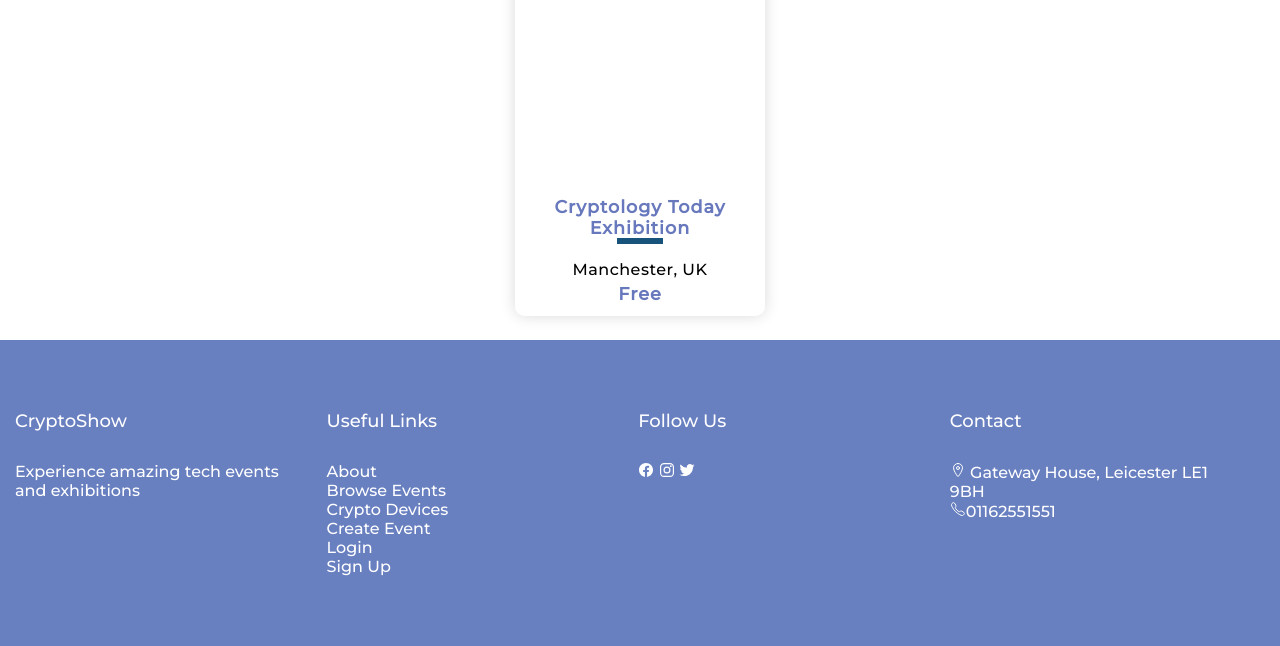
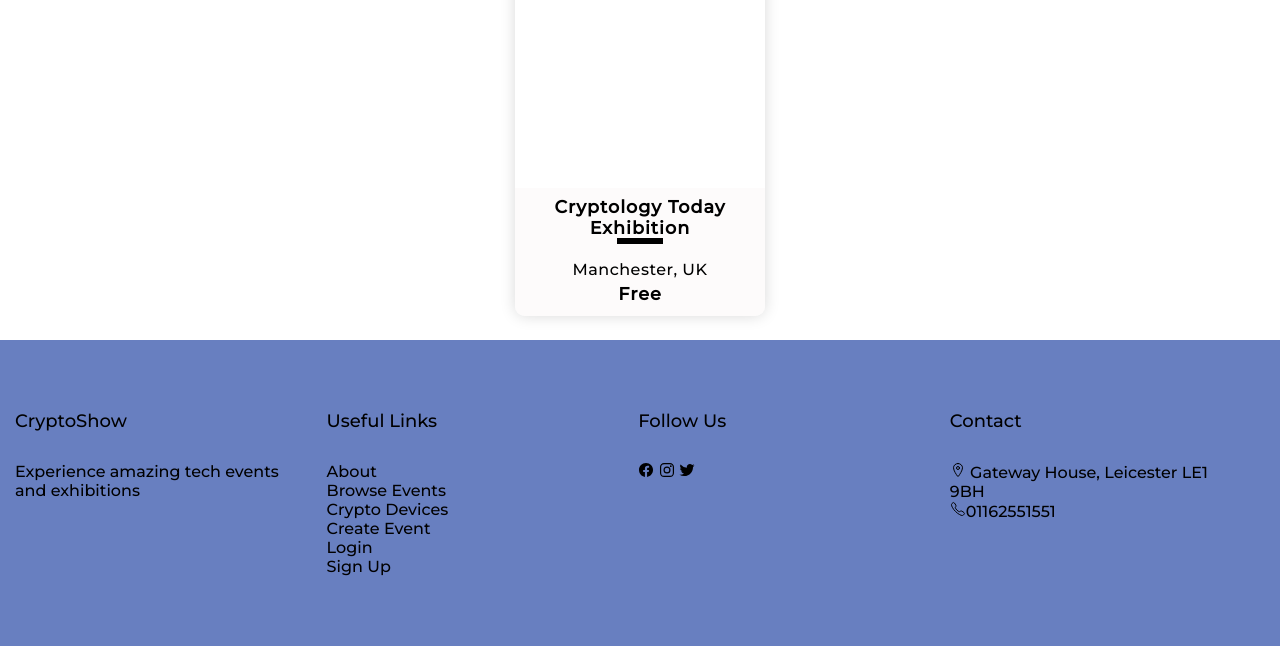
Before and after one commit to its-ym/web-dev-group, a PHP site: page / in a window 1280 px wide. Shown: the part 1102-1748 px from the top of the page. Run offline with PHP 8.4, Linux system fonts and the light colour scheme.

Commit message:
Update style.css

```diff
--- a/web-dev-coursework2/style.css
+++ b/web-dev-coursework2/style.css
@@ -18,7 +18,7 @@ ul {
 }
 
 .link {
-  color: #fff;
+  color: #020101;
   text-decoration: none;
   font-family:  'Montserrat', sans-serif;
 }
@@ -166,7 +166,7 @@ header {
 }
 
 .event-info {
-  background-color: #fff;
+  background-color: #fdfbfb;
   display: flex;
   flex-direction: column;
   justify-content: center;
@@ -177,7 +177,7 @@ header {
 
 .title,
 .price {
-   color: #6878bd;
+   color: #000000;
   font-size: 1.1em;
   font-weight: bold;
   letter-spacing: 1px;
@@ -197,7 +197,7 @@ header {
 .separator {
   width: 20%;
   height: 6px;
-  background-color: #17537a;
+  background-color: #000000;
   margin-bottom: 16px;
 }
 
@@ -302,7 +302,7 @@ padding: 0 15px;
 
 .footer-col h1,h2,h3,h4 {
 font-size: 18px;
-color: #fff;
+color:hsl(0, 0%, 0%);
 text-transform: capitalize;
 margin-bottom: 30px;
 font-weight: 500;
@@ -310,7 +310,7 @@ position: relative;
 
 }
 .footer-col ion-icon, ul{
-color: #fff;
+color: #000000;
 }
 
 
```
Also changed, not shown: other parts of web-dev-coursework2/style.css (+11 -11 lines).
